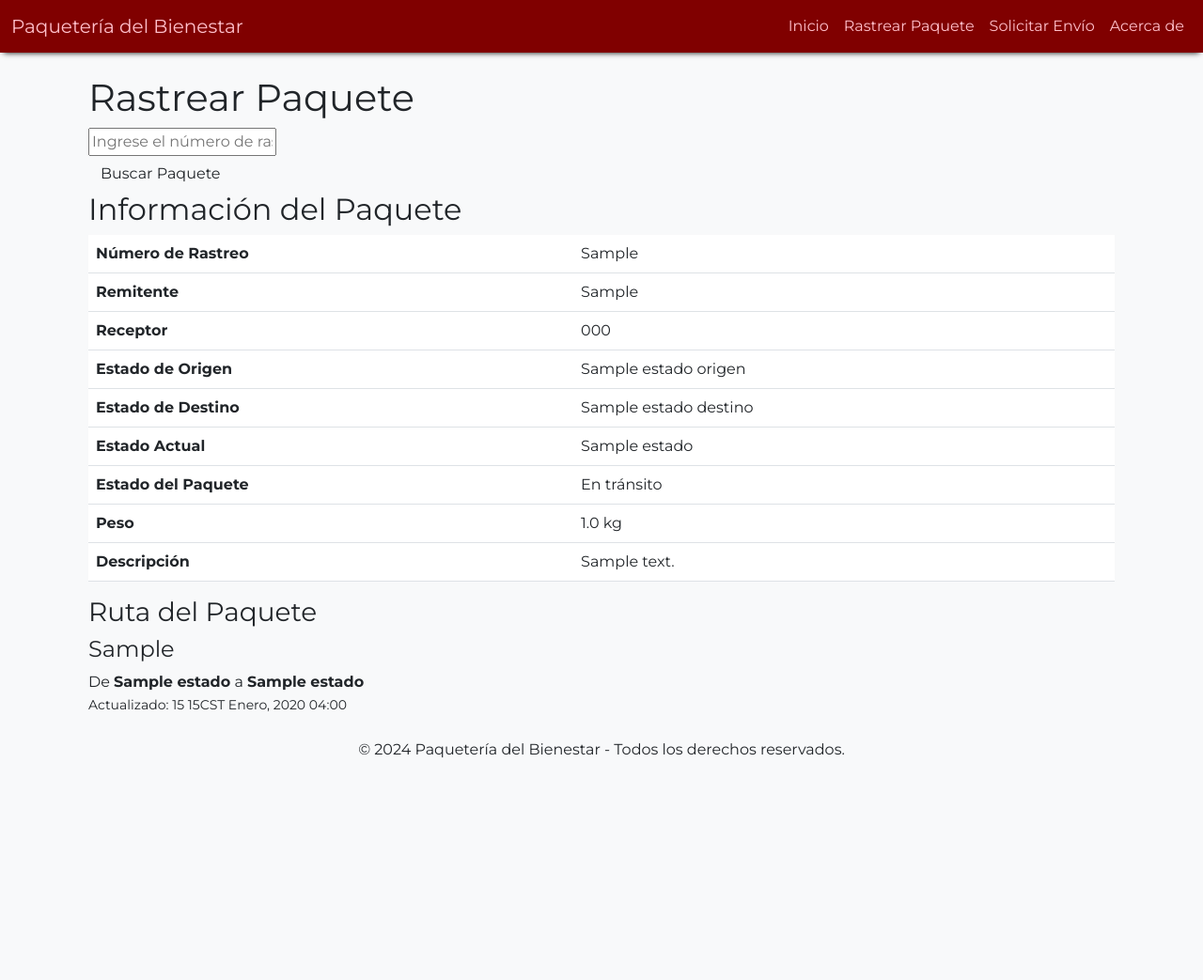
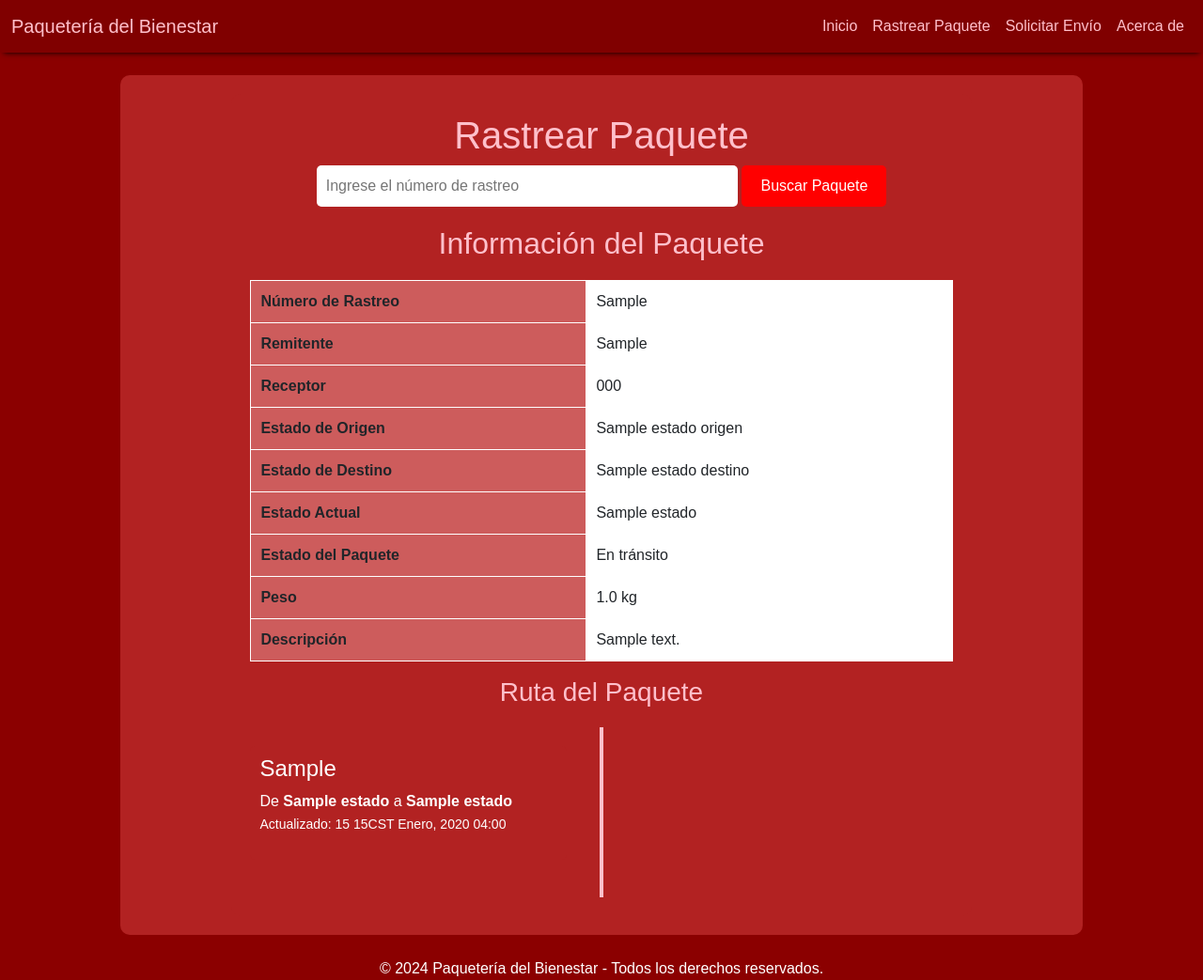
Before and after one commit to rayo-alcantar/Paqueteria_del_bienestar, a Django app: template templates/rastreo_paquete.html in a window 1280 px wide. Shown: the whole page at 94% size. Before the commit the page ends 807 px from the top, so only its background shows below. Run offline with Django 3.2, Linux system fonts and the light colour scheme; tables that the repository leaves empty hold one stand-in row (values such as "Sample post"); the template is opened without the code that fills it: values that come from a table or form of the project are taken from there, most other values are stand-ins (such as "Sample title", 1, 10 or a date in 2020).

Commit message:
se modificase modifica la pag de rastreo

```diff
--- a/templates/rastreo_paquete.html
+++ b/templates/rastreo_paquete.html
@@ -3,25 +3,147 @@
 {% block title %}Rastrear Paquete{% endblock %}
 
 {% block content %}
+
+<style>
+    /* Estilos personalizados */
+    body {
+        background-color: #8B0000; /* Guinda */
+        color: #FFFFFF;
+        font-family: Arial, sans-serif;
+    }
+    h1, h2, h3 {
+        text-align: center;
+        color: #FFC0CB; /* Rosa */
+    }
+    .container {
+        width: 80%;
+        margin: auto;
+        background-color: #B22222; /* Tonalidad de rojo */
+        padding: 20px;
+        border-radius: 10px;
+    }
+    .tracking-form {
+        margin-bottom: 20px;
+        text-align: center;
+    }
+    .tracking-form input[type="text"] {
+        width: 60%;
+        padding: 10px;
+        border: none;
+        border-radius: 5px;
+    }
+    .tracking-form button {
+        background-color: #FF0000; /* Rojo */
+        color: #FFFFFF;
+        padding: 10px 20px;
+        border: none;
+        border-radius: 5px;
+        cursor: pointer;
+    }
+    .tracking-form button:hover {
+        background-color: #CD0000; /* Tonalidad más oscura de rojo */
+    }
+    .alert {
+        margin-top: 20px;
+        padding: 15px;
+        background-color: #FF6347; /* Tomato */
+        color: #FFFFFF;
+        border-radius: 5px;
+    }
+    .table {
+        width: 100%;
+        margin-top: 20px;
+        border-collapse: collapse;
+        background-color: #B22222; /* Tonalidad de rojo */
+    }
+    .table th, .table td {
+        border: 1px solid #FFFFFF;
+        padding: 10px;
+        text-align: left;
+    }
+    .table th {
+        background-color: #CD5C5C; /* Tonalidad más clara de rojo */
+    }
+    .timeline {
+        position: relative;
+        padding: 20px 0;
+        margin-top: 20px;
+    }
+    .timeline::before {
+        content: '';
+        position: absolute;
+        left: 50%;
+        top: 0;
+        bottom: 0;
+        width: 4px;
+        background: #FFC0CB; /* Rosa */
+        transform: translateX(-50%);
+    }
+    .timeline-item {
+        position: relative;
+        width: 45%;
+        padding: 10px;
+        background-color: #B22222;
+        border-radius: 5px;
+        margin-bottom: 20px;
+        color: #FFFFFF;
+    }
+    .timeline-item.left {
+        left: 0;
+    }
+    .timeline-item.right {
+        left: 55%;
+    }
+    .timeline-item::after {
+        content: '';
+        position: absolute;
+        top: 20px;
+        width: 0;
+        height: 0;
+        border: 10px solid transparent;
+    }
+    .timeline-item.left::after {
+        right: -20px;
+        border-left-color: #B22222;
+    }
+    .timeline-item.right::after {
+        left: -20px;
+        border-right-color: #B22222;
+    }
+    .timeline-content h4 {
+        margin-top: 0;
+    }
+    .btn-download {
+        background-color: #FF1493; /* Rosa profundo */
+        color: #FFFFFF;
+        padding: 10px 20px;
+        border: none;
+        border-radius: 5px;
+        cursor: pointer;
+        text-align: center;
+        display: block;
+        margin: 20px auto 0;
+    }
+    .btn-download:hover {
+        background-color: #C71585; /* Tonalidad más oscura de rosa */
+    }
+</style>
+
 <div class="container">
     <h1 id="principal">Rastrear Paquete</h1>
     <form method="POST" action="{% url 'rastreo_paquete' %}" class="tracking-form">
         {% csrf_token %}
-            <div class="form-group">
         <input
             type="text"
             id="codigo"
             name="codigo"
             placeholder="Ingrese el número de rastreo"
             required>
-            </div>
-            <div class="form-group">
-                <button type="submit" class="btn">Buscar Paquete</button>
-            </div>
+        <button type="submit">Buscar Paquete</button>
     </form>
 
     {% if error %}
-            <div class="alert alert-danger">
+        <div class="alert">
             {{ error }}
         </div>
     {% endif %}
@@ -86,14 +208,15 @@
         </div>
 
         {% if paquete.estado_paquete == "Entregado" %}
-                <div class="alert alert-success">
+            <div class="alert" style="background-color: #32CD32;">
                 <strong>¡Paquete Entregado!</strong> El paquete ha sido entregado el {{ paquete.fecha_entrega|date:"d de F, Y H:i" }}.
             </div>
             <form method="POST" action="{% url 'descargar_pdf' paquete.codigo %}">
                 {% csrf_token %}
-                    <button type="submit" class="btn btn-download">Descargar Comprobante</button>
+                <button type="submit" class="btn-download">Descargar Comprobante</button>
             </form>
         {% endif %}
     {% endif %}
 </div>
+
 {% endblock %}
```
Lines whose indentation alone changed are shown as unchanged.
